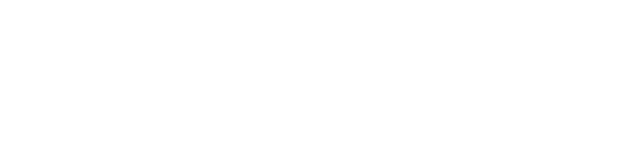
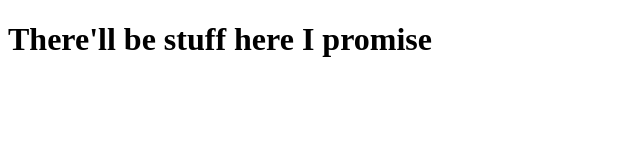
Before and after one commit to evcbkstr/api, a plain HTML site: page index.html in a window 1280 px wide. Shown: the whole page, without its empty margins (0-640 px from the left). Drawn offline with Linux system fonts and the light colour scheme.

Commit message:
Update index.html

```diff
--- a/index.html
+++ b/index.html
@@ -1,5 +1,5 @@
 <!DOCTYPE html>
 <html>
 <head></head>
-<body></body>
+  <body><h1>There'll be stuff here I promise</h1></body>
 </html>
```
